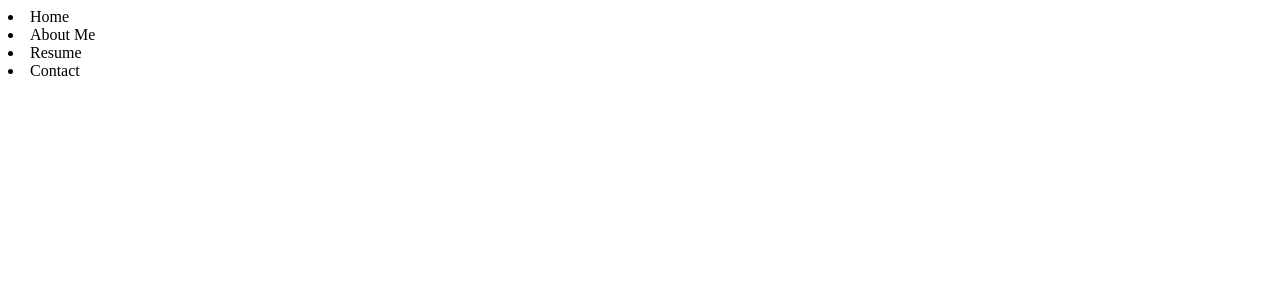
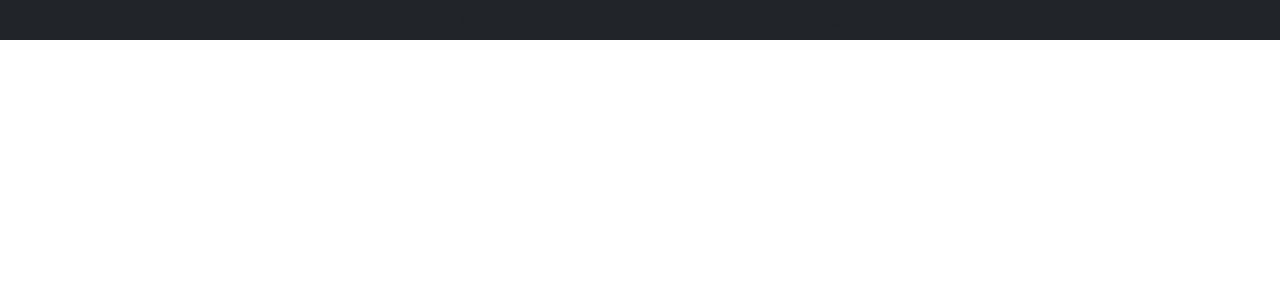
Before and after one commit to arjunkhakh/React-Portfolio, a React (Create React App) app: page / in a window 1280 px wide. Shown: the top 300 px of the page. Built offline with nearby package versions, Linux system fonts and the light colour scheme.

Commit message:
adding the rest of my compontents

```diff
--- a/package.json
+++ b/package.json
@@ -7,6 +7,7 @@
     "@testing-library/jest-dom": "^5.16.4",
     "@testing-library/react": "^13.2.0",
     "@testing-library/user-event": "^13.5.0",
+    "bootstrap": "^5.1.3",
     "gh-pages": "^4.0.0",
     "pretty": "^2.0.0",
     "react": "^18.1.0",
--- a/src/components/Header.js
+++ /dev/null
@@ -1,16 +0,0 @@
-import React from 'react';
-
-function Header() {
-  return (
-  <>
-   <nav>
-     <li>Home</li>
-     <li>About Me</li>
-     <li>Resume</li>
-     <li>Contact</li>
-  </nav>
-  </>
-  );
-}
-
-export default Header;
--- /dev/null
+++ b/src/components/Navigation.js
@@ -0,0 +1,16 @@
+import React from 'react';
+
+function Navigation() {
+  return (
+  <>
+   <nav class="navbar navbar-dark bg-dark">
+     <li>Home</li>
+     <li>About Me</li>
+     <li>Resume</li>
+     <li>Contact</li>
+  </nav>
+  </>
+  );
+}
+
+export default Navigation;
--- a/src/components/Portfolio.js
+++ b/src/components/Portfolio.js
@@ -1,10 +1,10 @@
 import React from 'react';
-import Header from './Header';
+import Navigation from './Navigation';
 
 function Portfolio() {
   return (
     <>
-    <Header />
+    <Navigation />
   </>
   );
 }
--- a/src/index.js
+++ b/src/index.js
@@ -1,6 +1,6 @@
 import React from 'react';
 import ReactDOM from 'react-dom';
 import App from './App';
-// import 'bootstrap/dist/css/bootstrap.min.css';
+import 'bootstrap/dist/css/bootstrap.min.css';
 
 ReactDOM.render(<App />, document.getElementById('root'));
```
Also changed, not shown: src/components/Footer.js (added), src/components/Project.js (added), 1 other file (tests, documents, lock files or other folders).
